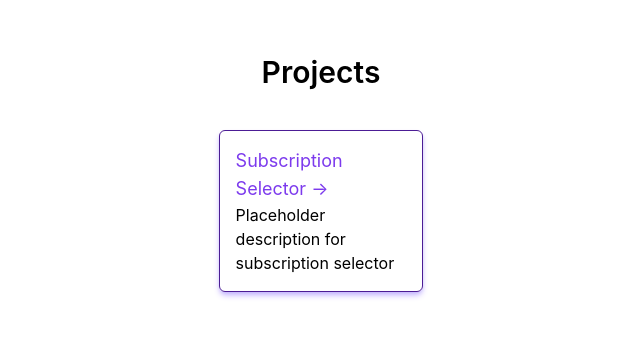
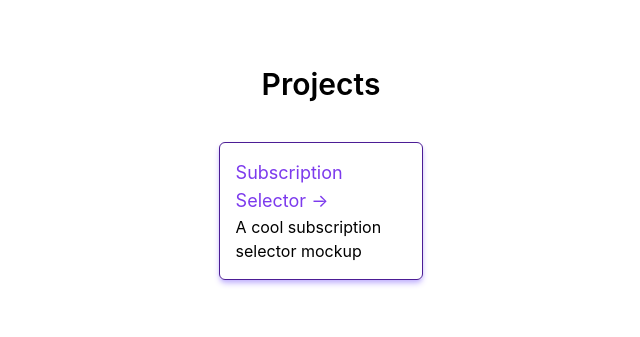
Before and after one commit to brainsaysno/next-playground, a Next.js app: page /projects in a window 1280 px wide. Shown: the part 247-584 px from the top of the page, without its empty margins (319-959 px from the left). Built offline with nearby package versions, Linux system fonts and the light colour scheme.

Commit message:
feat: remove placeholder description for subscription project

```diff
--- a/pages/projects/index.tsx
+++ b/pages/projects/index.tsx
@@ -8,7 +8,7 @@ const Home: NextPage = () => {
     {
       name: "Subscription Selector",
       slug: "subscriptions",
-      description: "Placeholder description for subscription selector",
+      description: "A cool subscription selector mockup",
     },
   ];
 
```
